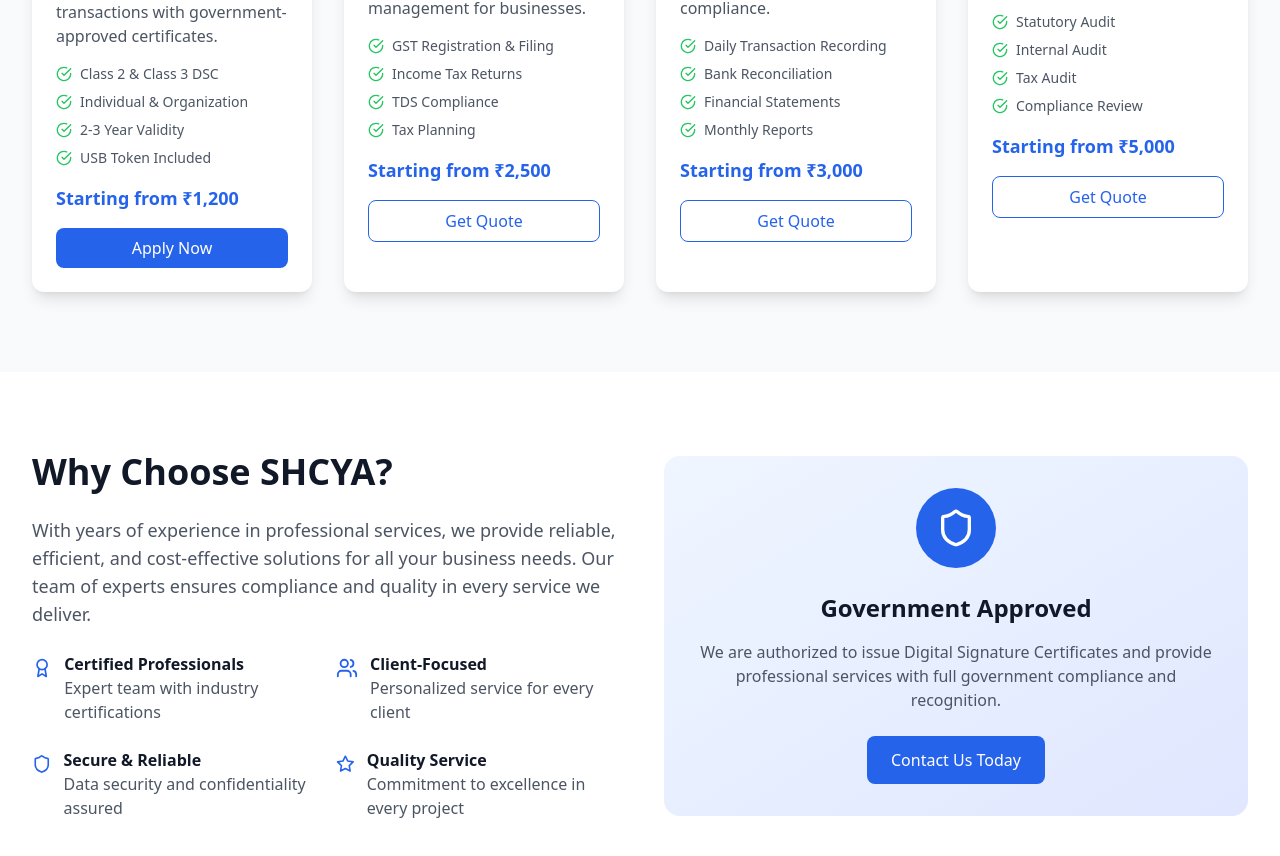
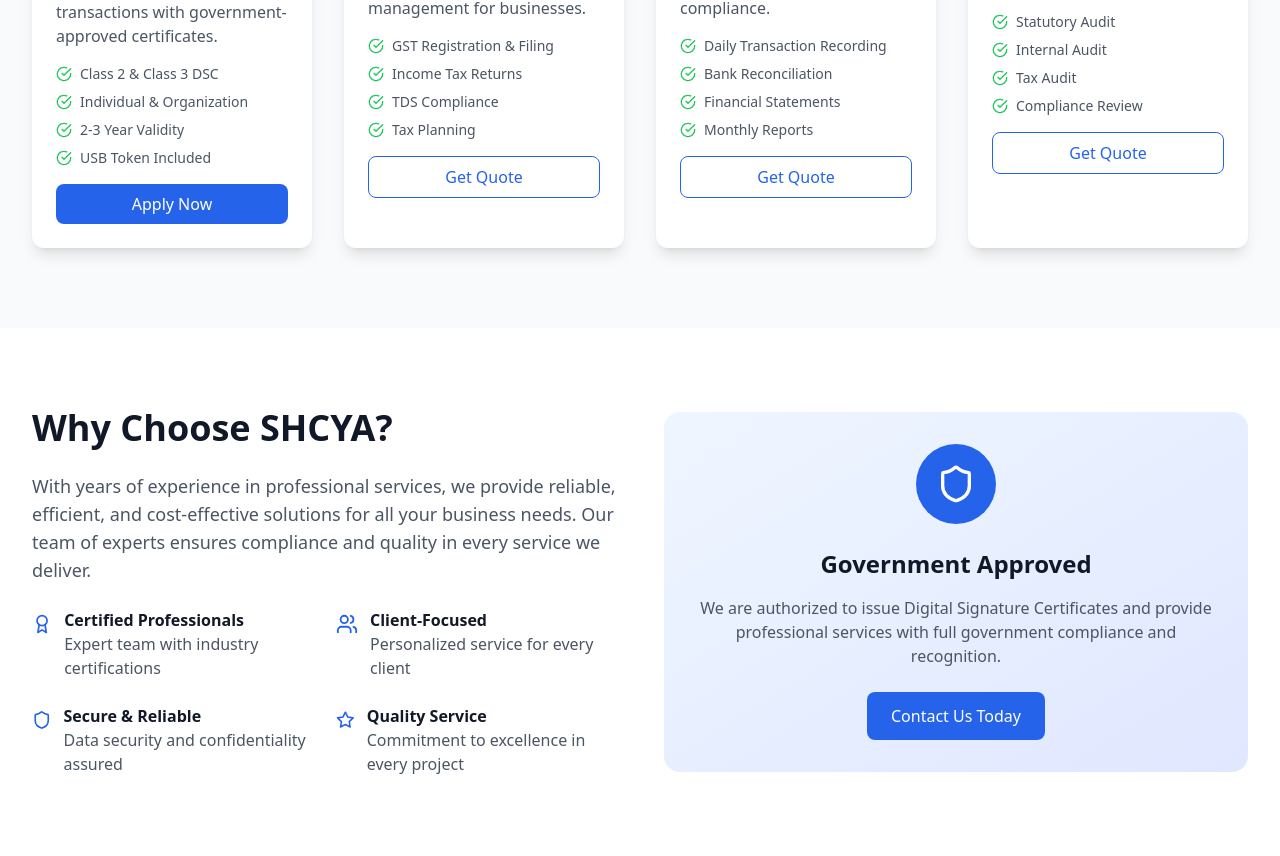
Before and after one commit to shcya/shcya, a React (Vite) app: page / in a window 1280 px wide. Shown: the part 1126-1982 px from the top of the page. Built offline with nearby package versions, Linux system fonts and the light colour scheme.

Commit message:
Remove pricing from services

```diff
--- a/src/App.tsx
+++ b/src/App.tsx
@@ -466,7 +466,6 @@ const App = () => {
                     </li>
                   ))}
                 </ul>
-                <div className="text-lg font-semibold text-blue-600 mb-4">{service.price}</div>
                 {service.title === "Digital Signature Certificate" ? (
                   <button
                     onClick={() => setShowDSCForm(true)}
```
